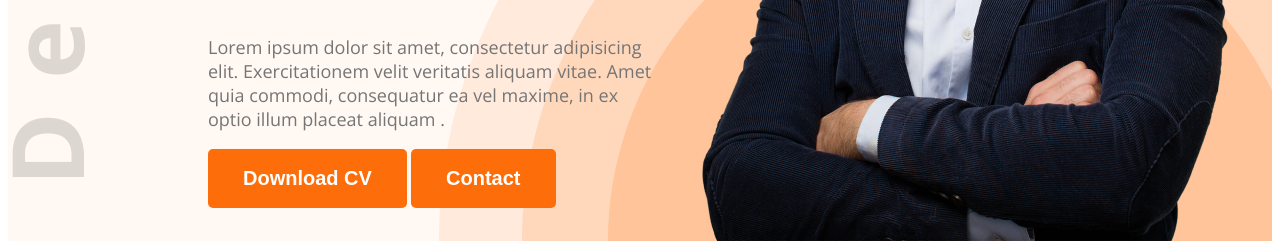
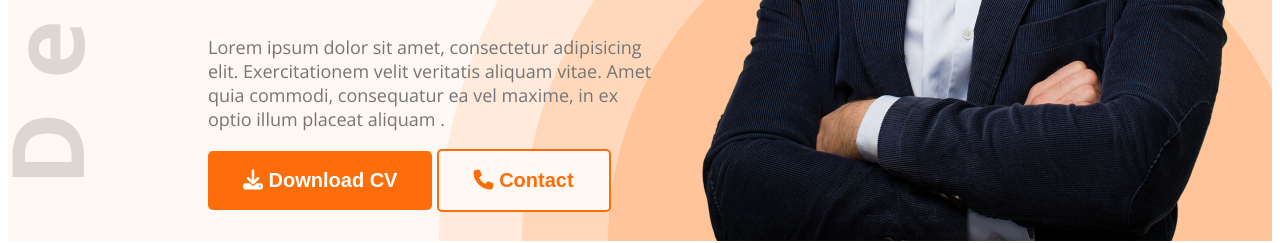
Before and after one commit to MahiaAnwar/web-dev-portfolio, a plain HTML site: page index.html in a window 1280 px wide. Shown: the part 594-837 px from the top of the page. Drawn offline with nearby package versions, Linux system fonts and the light colour scheme.

Commit message:
font awesome added

```diff
--- a/assets/css/portfolio.css
+++ b/assets/css/portfolio.css
@@ -100,6 +100,16 @@ nav li a{
     color: #757575;
     font-size: 18px;
 }
+.btn-contact{
+    color: #FD6E0A;
+    background-color: #FFF8F3;
+    font-size: 20px;
+    font-weight: 700;
+    padding: 18px 35px;
+    border-radius: 5px;
+    font-size: 20px;
+    border: 2px solid #FD6E0A;
+}
 .bannerProfilePic{
     width: 584px;
 }
--- a/index.html
+++ b/index.html
@@ -10,6 +10,8 @@
     <link href="https://fonts.googleapis.com/css2?family=Open+Sans:ital,wght@0,300..800;1,300..800&display=swap" rel="stylesheet">
     <!-- css link added -->
      <link rel="stylesheet" href="assets/css/portfolio.css">
+     <!-- font awesome link -->
+     <script src="https://kit.fontawesome.com/8f3f69e7c2.js" crossorigin="anonymous"></script>
 </head>
 <body class="open-sans-normal">
     <!-- header starts -->
@@ -31,8 +33,8 @@
                     <h1 class="bannerTitle dark-2">Mary Hardy</h1>
                     <p class="bannerDescription">Lorem ipsum dolor sit amet, consectetur adipisicing elit. Exercitationem velit veritatis aliquam vitae. Amet quia commodi, consequatur ea vel maxime, in ex optio illum placeat aliquam .</p>
                     <!-- button -->
-                     <button class="btn-primary">Download CV</button>
-                     <button class="btn-primary">Contact</button>
+                     <button class="btn-primary"><i class="fa-solid fa-download"></i> Download CV</button>
+                     <button class="btn-contact"><i class="fa-solid fa-phone"></i> Contact</button>
             </div>
             <img class="bannerProfilePic" src="assets/images/hardy.png" alt="">
           </div>
@@ -147,7 +149,7 @@
                 </div>
             </div>
             <div class="text-center resumeDownloadCv">
-                <button class="btn-primary">Download CV</button>
+                <button class="btn-primary"><i class="fa-solid fa-download"></i> Download CV</button>
             </div>
           </section>
           <!-- resume ends -->
```
